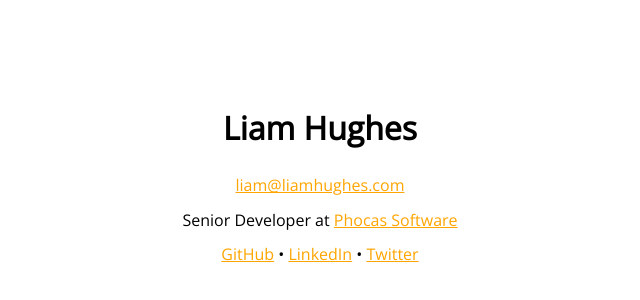
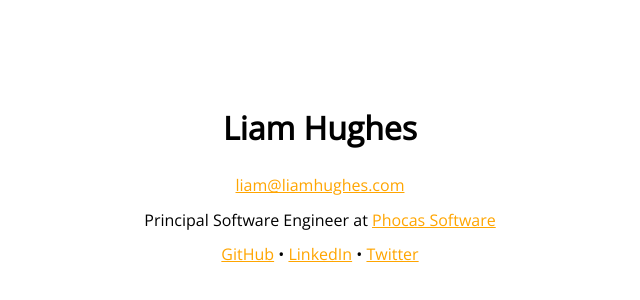
Before and after one commit to liamhughes/liamhughes.com, a website: page index.html in a window 1280 px wide. Shown: the part 220-520 px from the top of the page, without its empty margins (320-960 px from the left). Drawn offline with nearby package versions, Linux system fonts and the light colour scheme.

Commit message:
New job title

```diff
--- a/index.html
+++ b/index.html
@@ -23,7 +23,7 @@
         <div class="main">
             <h1>Liam Hughes</h1>
             <p><a href="mailto:liam@liamhughes.com">liam@liamhughes.com</a></p>
-            <p>Senior Developer at <a href="https://www.phocassoftware.com" target="_blank">Phocas Software</a></p>
+            <p>Principal Software Engineer at <a href="https://www.phocassoftware.com" target="_blank">Phocas Software</a></p>
             <p>
                 <a href="https://github.com/liamhughes" rel="me" target="_blank">GitHub</a>
                 •
```
